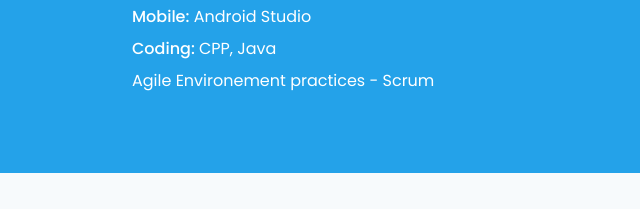
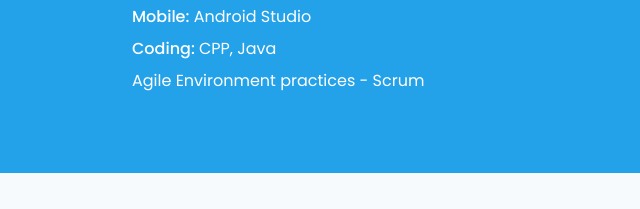
Before and after one commit to manoranjan99/manoranjan-website, a website: page src/home.html in a window 1280 px wide. Shown: the part 1000-1209 px from the top of the page, 0-640 px from the left. Drawn offline with Linux system fonts and the light colour scheme.

Commit message:
updated grammer mistake

```diff
--- a/src/home.html
+++ b/src/home.html
@@ -165,7 +165,7 @@
             </div>
 
             <div class="sm:flex mt-2 items-center">
-              <div>Agile Environement practices - Scrum</div>
+              <div>Agile Environment practices - Scrum</div>
             </div>
 
             </div>
```
